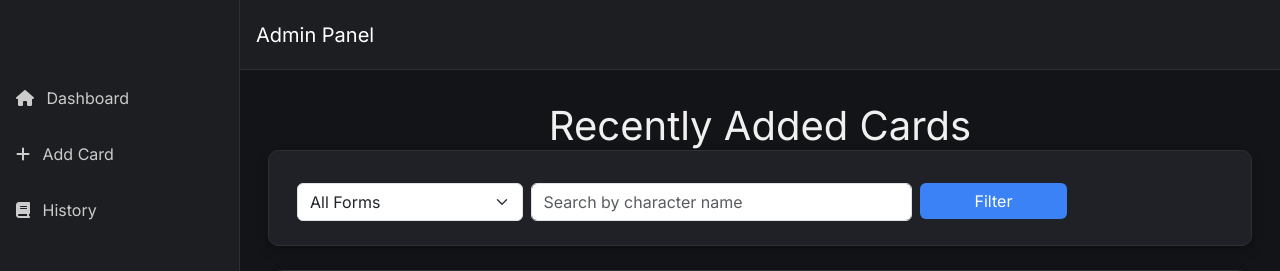
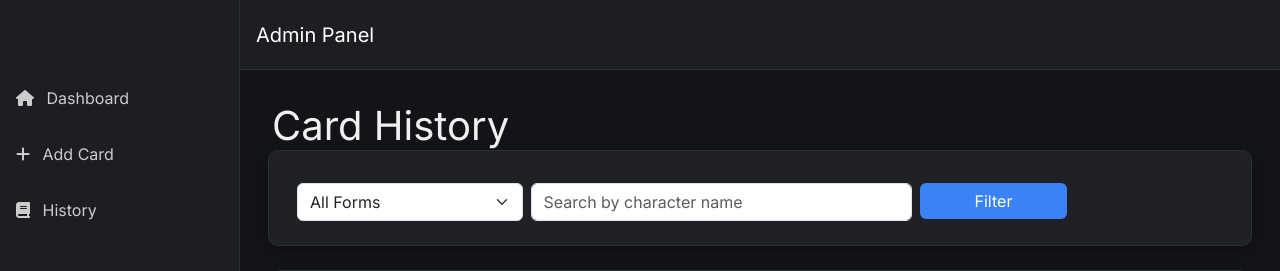
Before and after one commit to Lunaria-Bot/Website_Bling, a Flask app: template templates/history.html in a window 1280 px wide. Shown: the top 271 px of the page. Run offline with Flask 3, Linux system fonts and the light colour scheme; the template is opened without the code that fills it: most values are stand-ins (such as "Sample title", 1, 10 or a date in 2020); grey boxes marked "Sample" are stand-in pictures; parts of the project's set-up code (start-up, migrations or seed data) failed here and were passed over.

Commit message:
Update history.html

```diff
--- a/templates/history.html
+++ b/templates/history.html
@@ -11,7 +11,7 @@
   .card-row {
     display: flex;
     flex-wrap: wrap;
-    background-color: #1c1e22;
+    background-color: #1f2126;
     border: 1px solid #2c2f33;
     border-radius: 10px;
     box-shadow: 0 4px 12px rgba(0,0,0,0.3);
@@ -66,7 +66,7 @@
 {% endblock %}
 
 {% block content %}
-  <h1 class="page-title text-center">Recently Added Cards</h1>
+  <h1 class="page-title">Card History</h1>
 
   <!-- Filters -->
   <form method="get" class="row mb-4 g-2 glass-card">
@@ -106,7 +106,7 @@
         </div>
       </div>
     {% else %}
-      <p class="text-center text-muted">No cards found.</p>
+      <p class="text-muted">No cards found.</p>
     {% endfor %}
   </div>
 {% endblock %}
```
